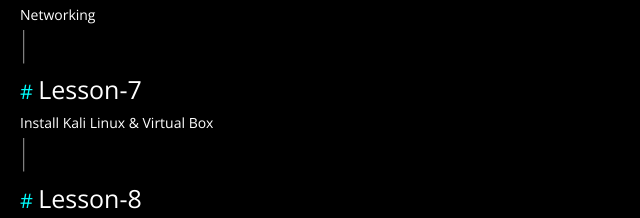
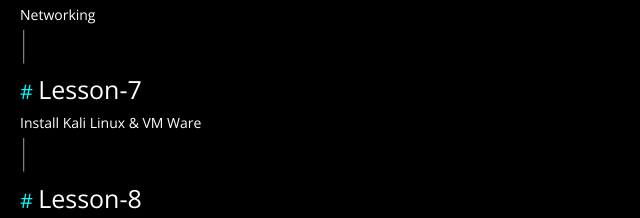
Before and after one commit to HfzzSulfikar/slfspace, a website: page cybersec.html in a window 1280 px wide. Shown: the part 1334-1552 px from the top of the page, 0-640 px from the left. Drawn offline with nearby package versions, Linux system fonts and the light colour scheme.

Commit message:
Update cybersec.html

```diff
--- a/cybersec.html
+++ b/cybersec.html
@@ -59,7 +59,7 @@
 <p style="color: white;font-weight: lighter;margin-left: 20px;margin-right: 15px;font-family: 'Open Sans', sans-serif;font-size: 14px;">Networking</p>
 <h3 style="margin-left: 20px;color: white;font-weight: lighter;margin-top: -10px;">|</h3>
 <h2 style="margin-left: 20px;margin-top: -10px;color: white;font-weight: lighter;margin-top: 10px;font-family: 'Open Sans', sans-serif;font-size: 25px;"><strong style="font-size: 20px;color: aqua;"># </strong>Lesson-7</h2>
-<p style="color: white;font-weight: lighter;margin-left: 20px;margin-right: 15px;font-family: 'Open Sans', sans-serif;font-size: 14px;">Install Kali Linux & Virtual Box</p>
+<p style="color: white;font-weight: lighter;margin-left: 20px;margin-right: 15px;font-family: 'Open Sans', sans-serif;font-size: 14px;">Install Kali Linux & VM Ware</p>
 <h3 style="margin-left: 20px;color: white;font-weight: lighter;margin-top: -10px;">|</h3>
 <h2 style="margin-left: 20px;margin-top: -10px;color: white;font-weight: lighter;margin-top: 10px;font-family: 'Open Sans', sans-serif;font-size: 25px;"><strong style="font-size: 20px;color: aqua;"># </strong>Lesson-8</h2>
 <p style="color: white;font-weight: lighter;margin-left: 20px;margin-right: 15px;font-family: 'Open Sans', sans-serif;font-size: 14px;">Linux Basic Commands</p>
```
